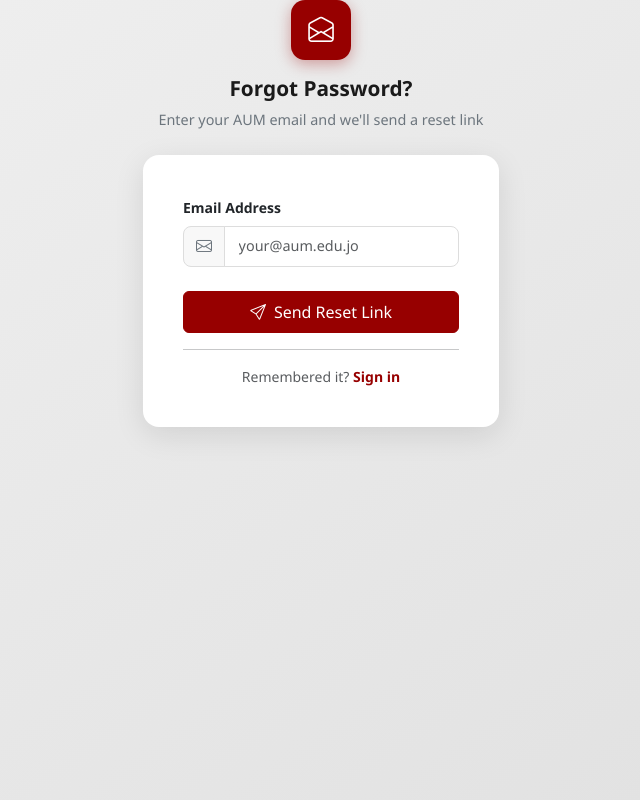
After one commit to nourabufares22/AUM-Task-Management-, a PHP site: page /forgot_password.php in a window 1280 px wide. The commit adds this page. Shown: the whole page, without its empty margins (319-959 px from the left). Run offline with PHP 8.4, Linux system fonts and the light colour scheme.

Commit message:
Add forgot/reset password with PHPMailer email flow

```diff
--- a/composer.json
+++ b/composer.json
@@ -5,6 +5,7 @@
     "require": {
         "php": ">=8.0",
         "ext-mysqli": "*",
-        "ext-pdo_mysql": "*"
+        "ext-pdo_mysql": "*",
+        "phpmailer/phpmailer": "^6.9"
     }
 }
--- /dev/null
+++ b/forgot_password.php
@@ -0,0 +1,166 @@
+<?php
+session_start();
+if (isset($_SESSION['user_id'])) {
+    header('Location: dashboard.php');
+    exit;
+}
+require 'config/db.php';
+
+// Ensure reset tokens table exists
+$conn->query("CREATE TABLE IF NOT EXISTS password_resets (
+    id          INT UNSIGNED AUTO_INCREMENT PRIMARY KEY,
+    email       VARCHAR(100) NOT NULL,
+    token       VARCHAR(100) NOT NULL,
+    expires_at  DATETIME     NOT NULL,
+    created_at  TIMESTAMP    DEFAULT CURRENT_TIMESTAMP,
+    INDEX idx_email (email),
+    INDEX idx_token (token)
+)");
+
+$error   = '';
+$success = '';
+
+if ($_SERVER['REQUEST_METHOD'] === 'POST') {
+    $email = trim(strtolower($_POST['email'] ?? ''));
+
+    if (empty($email)) {
+        $error = 'Please enter your email address.';
+    } else {
+        $stmt = $conn->prepare('SELECT id, full_name FROM users WHERE email = ?');
+        $stmt->bind_param('s', $email);
+        $stmt->execute();
+        $user = $stmt->get_result()->fetch_assoc();
+        $stmt->close();
+
+        if ($user) {
+            // Remove old tokens for this email
+            $del = $conn->prepare('DELETE FROM password_resets WHERE email = ?');
+            $del->bind_param('s', $email);
+            $del->execute();
+            $del->close();
+
+            // Generate secure token
+            $token   = bin2hex(random_bytes(32));
+            $expires = date('Y-m-d H:i:s', strtotime('+1 hour'));
+
+            $ins = $conn->prepare('INSERT INTO password_resets (email, token, expires_at) VALUES (?, ?, ?)');
+            $ins->bind_param('sss', $email, $token, $expires);
+            $ins->execute();
+            $ins->close();
+
+            // Build reset link
+            require 'config/mailer.php';
+            $reset_url = base_url() . '/reset_password.php?token=' . $token;
+
+            // Send email
+            try {
+                $mail = create_mailer();
+                $mail->addAddress($email, $user['full_name']);
+                $mail->Subject = 'Reset Your Password — AUM Maintenance System';
+                $mail->isHTML(true);
+                $mail->Body = '
+                <div style="font-family:Segoe UI,Arial,sans-serif;max-width:520px;margin:0 auto;">
+                    <div style="background:#970000;padding:24px;text-align:center;border-radius:10px 10px 0 0;">
+                        <h2 style="color:#fff;margin:0;font-size:20px;">Password Reset Request</h2>
+                    </div>
+                    <div style="background:#f9f9f9;padding:32px;border-radius:0 0 10px 10px;border:1px solid #eee;">
+                        <p style="margin-top:0;">Hi <strong>' . htmlspecialchars($user['full_name']) . '</strong>,</p>
+                        <p>We received a request to reset your password. Click the button below to set a new one:</p>
+                        <div style="text-align:center;margin:30px 0;">
+                            <a href="' . $reset_url . '"
+                               style="background:#970000;color:#fff;padding:14px 32px;border-radius:7px;
+                                      text-decoration:none;font-weight:bold;font-size:15px;display:inline-block;">
+                                Reset My Password
+                            </a>
+                        </div>
+                        <p style="color:#666;font-size:13px;">
+                            This link expires in <strong>1 hour</strong>.<br>
+                            If you did not request this, you can safely ignore this email.
+                        </p>
+                        <p style="color:#aaa;font-size:12px;word-break:break-all;">
+                            Or copy this link: <a href="' . $reset_url . '" style="color:#970000;">' . $reset_url . '</a>
+                        </p>
+                    </div>
+                </div>';
+                $mail->AltBody = "Hi {$user['full_name']},\n\nReset your password here:\n{$reset_url}\n\nThis link expires in 1 hour.";
+                $mail->send();
+                $success = 'A password reset link has been sent to <strong>' . htmlspecialchars($email) . '</strong>. Check your inbox (and spam folder).';
+            } catch (Exception $e) {
+                $error = 'Could not send email. Please contact the system administrator.';
+            }
+        } else {
+            // Don't reveal whether email exists
+            $success = 'If that email is registered, a reset link has been sent.';
+        }
+    }
+}
+?>
+<!DOCTYPE html>
+<html lang="en">
+<head>
+    <meta charset="UTF-8">
+    <meta name="viewport" content="width=device-width, initial-scale=1.0">
+    <title>Forgot Password — AUM Maintenance</title>
+    <link rel="icon" type="image/svg+xml" href="favicon.svg">
+    <link href="https://cdn.jsdelivr.net/npm/bootstrap@5.3.2/dist/css/bootstrap.min.css" rel="stylesheet">
+    <link href="https://cdn.jsdelivr.net/npm/bootstrap-icons@1.11.3/font/bootstrap-icons.css" rel="stylesheet">
+    <link href="assets/css/style.css" rel="stylesheet">
+</head>
+<body class="auth-wrapper">
+<div class="container">
+    <div class="row justify-content-center">
+        <div class="col-sm-10 col-md-7 col-lg-5 col-xl-4">
+
+            <div class="text-center mb-4">
+                <div class="auth-logo">
+                    <i class="bi bi-envelope-open"></i>
+                </div>
+                <h5 class="auth-title">Forgot Password?</h5>
+                <p class="auth-sub">Enter your AUM email and we'll send a reset link</p>
+            </div>
+
+            <div class="card auth-card">
+                <?php if ($error): ?>
+                    <div class="alert alert-danger d-flex align-items-center gap-2 py-2 mb-3">
+                        <i class="bi bi-exclamation-circle-fill flex-shrink-0"></i>
+                        <span><?= htmlspecialchars($error) ?></span>
+                    </div>
+                <?php endif; ?>
+                <?php if ($success): ?>
+                    <div class="alert alert-success d-flex align-items-center gap-2 py-2 mb-3">
+                        <i class="bi bi-check-circle-fill flex-shrink-0"></i>
+                        <span><?= $success ?></span>
+                    </div>
+                <?php endif; ?>
+
+                <?php if (!$success): ?>
+                <form method="POST" novalidate>
+                    <div class="mb-4">
+                        <label class="form-label fw-semibold small">Email Address</label>
+                        <div class="input-group">
+                            <span class="input-group-text"><i class="bi bi-envelope"></i></span>
+                            <input type="email" name="email" class="form-control"
+                                   placeholder="your@aum.edu.jo"
+                                   value="<?= htmlspecialchars($_POST['email'] ?? '') ?>"
+                                   autocomplete="email" required>
+                        </div>
+                    </div>
+                    <button type="submit" class="btn btn-primary w-100 py-2">
+                        <i class="bi bi-send me-2"></i>Send Reset Link
+                    </button>
+                </form>
+                <?php endif; ?>
+
+                <hr class="my-3">
+                <p class="text-center mb-0 small text-muted">
+                    Remembered it?
+                    <a href="login.php" class="fw-semibold" style="color:var(--clr-primary);">Sign in</a>
+                </p>
+            </div>
+
+        </div>
+    </div>
+</div>
+<script src="https://cdn.jsdelivr.net/npm/bootstrap@5.3.2/dist/js/bootstrap.bundle.min.js"></script>
+</body>
+</html>
```
Also changed, not shown: config/mailer.php (added, +32 -0 lines), login.php (+6 -1 lines), reset_password.php (added, +209 -0 lines), 1 other file.
